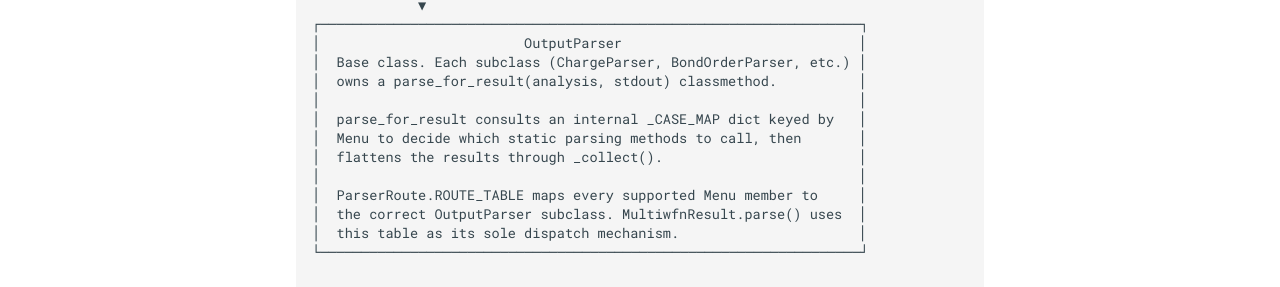
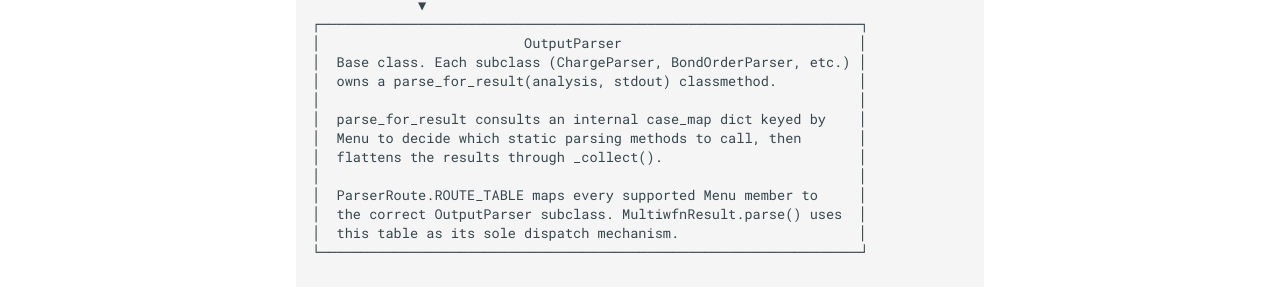
Before and after one commit to szczypinski-group/pyMultiwfn, an MkDocs documentation site: the page built from docs/use_case.md, in a window 1280 px wide and 1400 px high, scrolled down 274 px. Shown: the part 987-1274 px from the top of the window. Built offline with MkDocs 1.6.1 and Material for MkDocs 9.7.7, drawn with Linux system fonts in a browser that asks for light colours; comment, search, counter and statistics services are not loaded; some of the changed text lies outside the part shown.

````diff
--- a/docs/use_case.md
+++ b/docs/use_case.md
@@ -57,7 +57,7 @@ persisted to a per-molecule JSON file so that identical analyses are not re-run.
 │  Base class. Each subclass (ChargeParser, BondOrderParser, etc.) │
 │  owns a parse_for_result(analysis, stdout) classmethod.          │
 │                                                                  │
-│  parse_for_result consults an internal _CASE_MAP dict keyed by   │
+│  parse_for_result consults an internal case_map dict keyed by    │
 │  Menu to decide which static parsing methods to call, then       │
 │  flattens the results through _collect().                        │
 │                                                                  │
@@ -124,7 +124,7 @@ method. Inside `parse`:
      maps to `ChargeParser`, every bond-order `Menu` maps to
      `BondOrderParser`, and so on.
    - The subclass's `parse_for_result(analysis, stdout)` classmethod is called.
-     This method consults an internal `_CASE_MAP` dictionary to decide which
+     This method consults an internal `case_map` dictionary to decide which
      static regex-based helper methods apply to the specific `Menu` variant,
      then calls `_collect()` to run them all and flatten the results into a
      single list.
@@ -182,7 +182,7 @@ works in two layers:
 every supported `Menu` member to the `OutputParser` subclass responsible for
 it. `MultiwfnResult.parse()` does a single lookup here.
 
-**Layer 2 — `_CASE_MAP` inside `parse_for_result`.** Each subclass defines a
+**Layer 2 — `case_map` inside `parse_for_result`.** Each subclass defines a
 dictionary mapping specific `Menu` members to lists of parsing callables. If
 the `Menu` is found in the map, only those callables run. Otherwise a default
 list runs. The shared `_collect(stdout, parsers)` method iterates the list,
@@ -192,7 +192,7 @@ values are skipped, single objects are appended, and lists are extended.
 Example from `BondOrderParser`:
 
 ```python
-_CASE_MAP = {
+case_map = {
     Menu.MULTICENTER_BOND_ORDER:        [cls.parse_multicenter],
     Menu.MULTICENTER_BOND_ORDER_NAO:    [cls.parse_multicenter],
     Menu.MULLIKEN_BOND_ORDER_DECOMPOSE: [cls.parse_decomposition],
@@ -201,7 +201,7 @@ _CASE_MAP = {
 default = [cls.parse, cls.parse_valence]
 ```
 
-When `Menu.MAYER_BOND_ORDER` arrives, it is not in `_CASE_MAP`, so the default
+When `Menu.MAYER_BOND_ORDER` arrives, it is not in `case_map`, so the default
 runs: `parse()` extracts pairwise bond orders, then `parse_valence()` extracts
 total and free valences. When `Menu.MULTICENTER_BOND_ORDER` arrives, only
 `parse_multicenter()` runs.
--- a/src/pymultiwfn/__init__.py
+++ b/src/pymultiwfn/__init__.py
@@ -8,7 +8,7 @@ Usage
 >>> result = mol.run(pymultiwfn.Menu.HIRSHFELD_CHARGE)
 """
 
-__version__ = "0.5.1"
+__version__ = "0.5.2"
 
 from pymultiwfn.analysis.analysis import MultiwfnAnalysis
 from pymultiwfn.analysis.parsers import (
````
Also changed, not shown: README.md (+63 -45 lines), pyproject.toml (+13 -1 lines), 5 other files.
